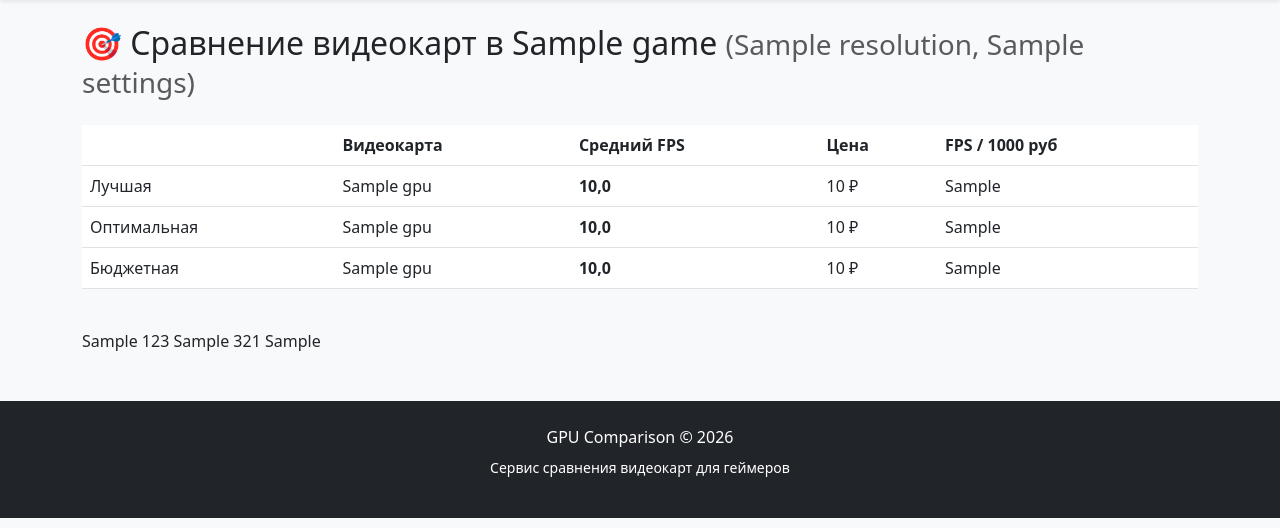
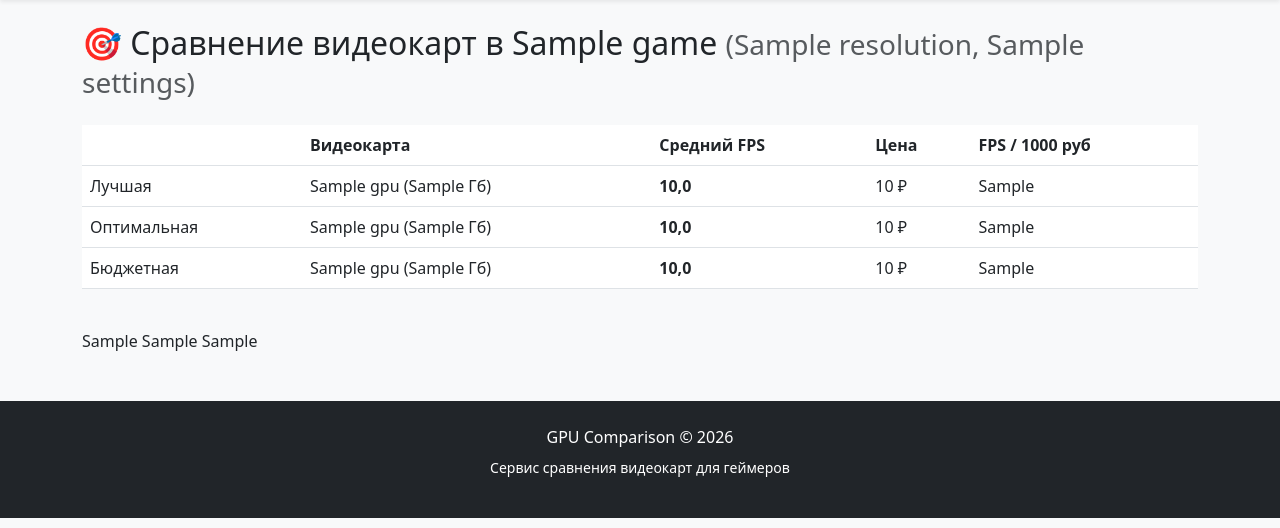
Before and after one commit to LanikTop/GPUCompare, a Django app: template core/templates/comparison_result.html in a window 1280 px wide. Shown: the part 76-604 px from the top of the page. Run offline with Django 5.2, Linux system fonts and the light colour scheme; tables that the repository leaves empty hold one stand-in row (values such as "Sample post"); the template is opened without the code that fills it: values that come from a table or form of the project are taken from there, most other values are stand-ins (such as "Sample title", 1, 10 or a date in 2020); some libraries are stand-ins or nearby versions.

Commit message:
Rework comparison result and graphs

```diff
--- a/core/templates/comparison_result.html
+++ b/core/templates/comparison_result.html
@@ -24,21 +24,21 @@
                 <tbody>
                     <tr>
                         <td>Лучшая</td>
-                        <td>{{ best_gpu.perf.gpu.name }}</td>
+                        <td>{{ best_gpu.perf.gpu.name }} ({{ best_gpu.perf.gpu.memory_gb }} Гб)</td>
                         <td><strong>{{ best_gpu.perf.avg_fps|floatformat:1 }}</strong></td>
                         <td>{{ best_gpu.perf.gpu.price_rub }} ₽</td>
                         <td>{{ best_gpu.fps_per_ruble }}</td>
                     </tr>
                     <tr>
                         <td>Оптимальная</td>
-                        <td>{{ optimal_gpu.perf.gpu.name }}</td>
+                        <td>{{ optimal_gpu.perf.gpu.name }} ({{ optimal_gpu.perf.gpu.memory_gb }} Гб)</td>
                         <td><strong>{{ optimal_gpu.perf.avg_fps|floatformat:1 }}</strong></td>
                         <td>{{ optimal_gpu.perf.gpu.price_rub }} ₽</td>
                         <td>{{ optimal_gpu.fps_per_ruble }}</td>
                     </tr>
                     <tr>
                         <td>Бюджетная</td>
-                        <td>{{ budget_gpu.perf.gpu.name }}</td>
+                        <td>{{ budget_gpu.perf.gpu.name }} ({{ budget_gpu.perf.gpu.memory_gb }} Гб)</td>
                         <td><strong>{{ budget_gpu.perf.avg_fps|floatformat:1 }}</strong></td>
                         <td>{{ budget_gpu.perf.gpu.price_rub }} ₽</td>
                         <td>{{ budget_gpu.fps_per_ruble }}</td>
@@ -49,9 +49,7 @@
 
         <div id="chart" class="mt-4">
             {{ top5fps_graph|safe }}
-            123
             {{ top5optimal_graph|safe }}
-            321
             {{ top5budget_graph|safe }}
         </div>
     </div>
```
Also changed, not shown: core/utils/plotting_graphs.py (+4 -4 lines).
